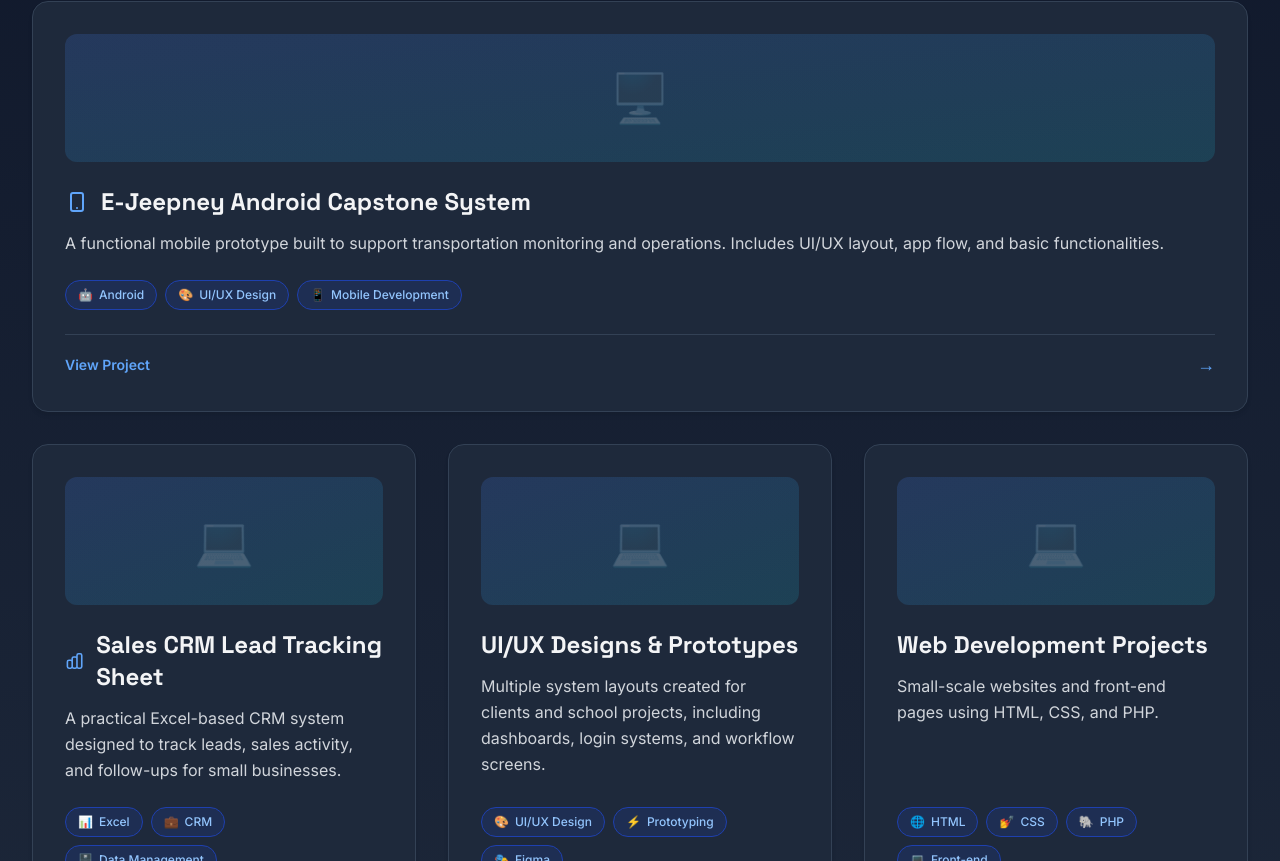
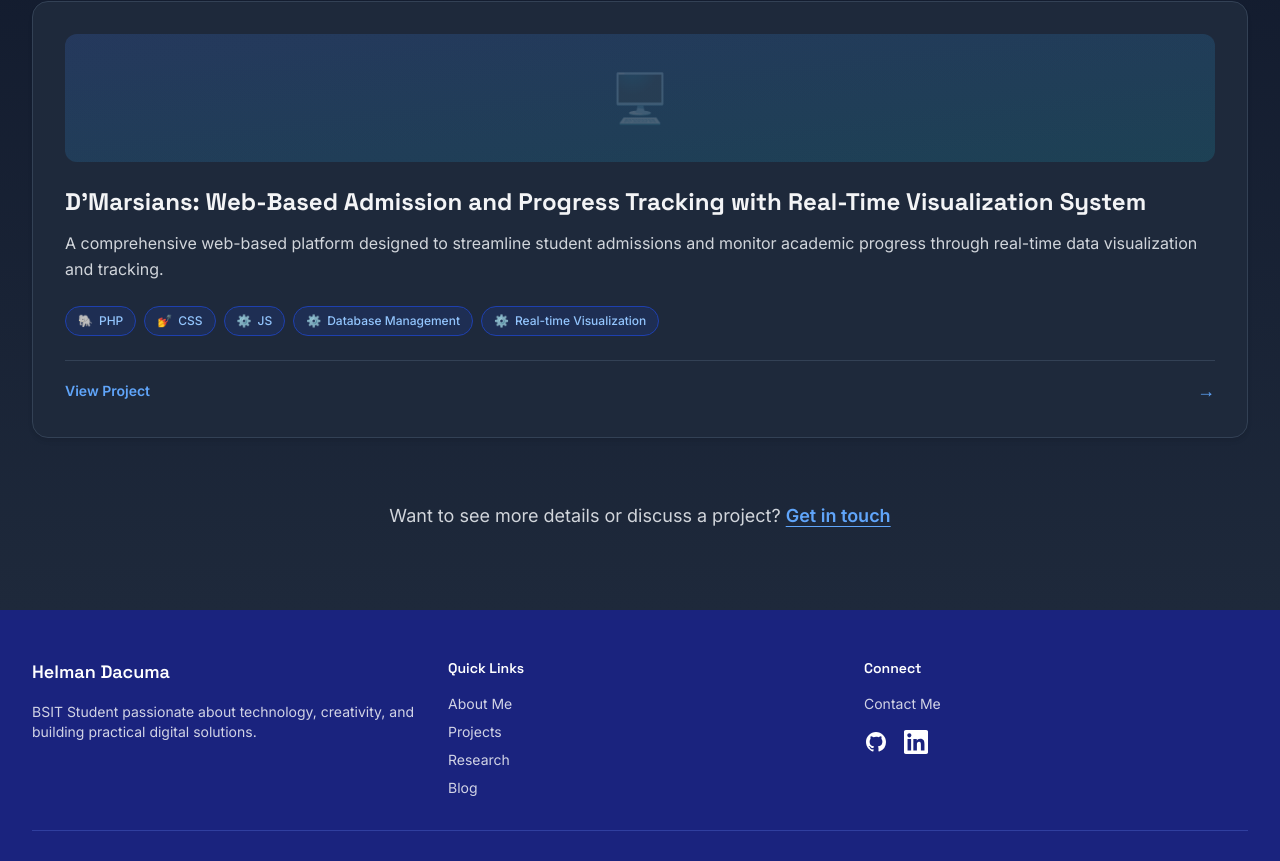
Before and after one commit to Dashersd/blog, a Next.js app: page /projects in a window 1280 px wide. Shown: the part 339-1200 px from the top of the page. Built offline with nearby package versions, Linux system fonts and the light colour scheme.

Commit message:
Replace project and research with D'Marsians capstone project and update tech stack

```diff
--- a/app/page.tsx
+++ b/app/page.tsx
@@ -65,7 +65,7 @@ export default function Home() {
 
           <h1 className="text-4xl md:text-5xl lg:text-6xl font-bold mb-4 relative z-10">
             <span className="bg-gradient-to-r from-blue-600 to-cyan-500 bg-clip-text text-transparent">
-              Diskar-Tech
+              D’Marsians
             </span>
           </h1>
 
@@ -86,7 +86,7 @@ export default function Home() {
               href="/system-overview"
               className="px-8 py-3 bg-gradient-to-r from-blue-600 to-cyan-500 text-white rounded-lg font-semibold hover:from-blue-700 hover:to-cyan-600 transition-all duration-300 shadow-lg hover:shadow-xl hover:-translate-y-1"
             >
-              View Diskar-Tech Project
+              View D’Marsians Project
             </Link>
             <Link
               href="/cv.pdf"
--- a/app/projects/page.tsx
+++ b/app/projects/page.tsx
@@ -3,31 +3,16 @@ import ProjectsGrid from '@/components/ProjectsGrid';
 
 export const metadata: Metadata = {
   title: 'Projects - Helman Dacuma',
-  description: 'Featured system projects I\'ve worked on including E-Jeepney Android Capstone System, Sales CRM, UI/UX Designs, and Web Development projects.',
+  description: 'D’Marsians: Web-Based Admission and Progress Tracking with Real-Time Visualization System - A comprehensive capstone project.',
 };
 
 export default function ProjectsPage() {
   const projects = [
     {
-      title: 'E-Jeepney Android Capstone System',
-      description: 'A functional mobile prototype built to support transportation monitoring and operations. Includes UI/UX layout, app flow, and basic functionalities.',
-      technologies: ['Android', 'UI/UX Design', 'Mobile Development'],
-      featured: true, // Make this one larger
-    },
-    {
-      title: 'Sales CRM Lead Tracking Sheet',
-      description: 'A practical Excel-based CRM system designed to track leads, sales activity, and follow-ups for small businesses.',
-      technologies: ['Excel', 'CRM', 'Data Management'],
-    },
-    {
-      title: 'UI/UX Designs & Prototypes',
-      description: 'Multiple system layouts created for clients and school projects, including dashboards, login systems, and workflow screens.',
-      technologies: ['UI/UX Design', 'Prototyping', 'Figma'],
-    },
-    {
-      title: 'Web Development Projects',
-      description: 'Small-scale websites and front-end pages using HTML, CSS, and PHP.',
-      technologies: ['HTML', 'CSS', 'PHP', 'Front-end'],
+      title: 'D’Marsians: Web-Based Admission and Progress Tracking with Real-Time Visualization System',
+      description: 'A comprehensive web-based platform designed to streamline student admissions and monitor academic progress through real-time data visualization and tracking.',
+      technologies: ['PHP', 'CSS', 'JS', 'Database Management', 'Real-time Visualization'],
+      featured: true,
     },
   ];
 
--- a/app/research/page.tsx
+++ b/app/research/page.tsx
@@ -3,35 +3,17 @@ import ResearchGrid from '@/components/ResearchGrid';
 
 export const metadata: Metadata = {
   title: 'Research - Helman Dacuma',
-  description: 'My academic works, case studies, and system documentation as a BSIT student.',
+  description: 'Research and documentation for D’Marsians: Web-Based Admission and Progress Tracking with Real-Time Visualization System.',
 };
 
 export default function ResearchPage() {
   const researchItems = [
     {
-      title: 'Academic Works',
-      description: 'Research papers, thesis work, and academic projects showcasing my journey as a BSIT student. Explore my contributions to the field of information technology.',
-      icon: '📖',
+      title: 'D’Marsians: Web-Based Admission and Progress Tracking with Real-Time Visualization System',
+      description: 'Comprehensive research and technical documentation for our Capstone Project. This study focuses on optimizing student admission workflows and implementing real-time data visualization for progress tracking.',
+      icon: '🚀',
       size: 'wide' as const,
       featured: true,
-    },
-    {
-      title: 'Case Studies',
-      description: 'Detailed case studies of systems and solutions I\'ve analyzed and documented. Real-world applications and problem-solving approaches.',
-      icon: '🔍',
-      size: 'medium' as const,
-    },
-    {
-      title: 'System Documentation',
-      description: 'Technical documentation for systems I\'ve worked on, including comprehensive guides and specifications from my work at NCIP.',
-      icon: '📋',
-      size: 'medium' as const,
-    },
-    {
-      title: 'Technical Reports',
-      description: 'In-depth reports and analyses of technical implementations, solutions, and system architectures. Comprehensive documentation of system designs and implementations.',
-      icon: '📊',
-      size: 'large' as const,
     },
   ];
 
@@ -45,7 +27,7 @@ export default function ResearchPage() {
           </h1>
           <div className="w-24 h-1 bg-gradient-to-r from-blue-600 to-cyan-500 mx-auto mb-6"></div>
           <p className="text-xl md:text-2xl text-gray-600 dark:text-gray-300 max-w-3xl mx-auto font-light">
-            My academic works, case studies, and system documentation
+            Capstone Project Research & Documentation
           </p>
         </div>
 
--- a/app/system-overview/page.tsx
+++ b/app/system-overview/page.tsx
@@ -3,8 +3,8 @@ import Link from 'next/link';
 import TeamMemberCard from '@/components/TeamMemberCard';
 
 export const metadata: Metadata = {
-  title: 'Diskar-Tech',
-  description: 'Comprehensive overview of the Diskar-Tech system development project, including status, team members, and documentation.',
+  title: 'D’Marsians',
+  description: 'Comprehensive overview of the D’Marsians: Web-Based Admission and Progress Tracking with Real-Time Visualization System.',
 };
 
 export default function SystemOverviewPage() {
@@ -14,7 +14,7 @@ export default function SystemOverviewPage() {
         {/* Header */}
         <div className="text-center mb-12">
           <h1 className="text-4xl md:text-5xl font-bold text-gray-900 dark:text-gray-100 mb-4">
-            Diskar-Tech
+            D’Marsians
           </h1>
           <div className="w-24 h-1 bg-gradient-to-r from-blue-600 to-cyan-500 mx-auto mb-6"></div>
           <p className="text-xl text-gray-600 dark:text-gray-300 max-w-3xl mx-auto">
--- a/components/TechMarquee.tsx
+++ b/components/TechMarquee.tsx
@@ -68,6 +68,30 @@ const technologies: TechLogo[] = [
       </svg>
     ),
   },
+  {
+    name: 'PHP',
+    svg: (
+      <svg viewBox="0 0 64 64" className="h-9 w-9" role="img" aria-label="PHP">
+        <rect width="64" height="64" rx="12" className="fill-[#777BB4]" />
+        <path
+          d="M15 25h6v14h-6V25Zm10 0h9c4 0 7 2 7 7s-3 7-7 7h-9V25Zm6 10h3c2 0 3-1 3-3s-1-3-3-3h-3v6Zm12-10h6v14h-6V25Z"
+          className="fill-white"
+        />
+      </svg>
+    ),
+  },
+  {
+    name: 'CSS3',
+    svg: (
+      <svg viewBox="0 0 64 64" className="h-9 w-9" role="img" aria-label="CSS3">
+        <rect width="64" height="64" rx="12" className="fill-[#1572B6]" />
+        <path
+          d="M18 15h28l-2.5 25L32 45l-13.5-5L16 15h2ZM22 20l1 10h18l.5-5H27.5l-.5-5h16.5l.5-5H22Z"
+          className="fill-white"
+        />
+      </svg>
+    ),
+  },
 ];
 
 export default function TechMarquee() {
```
